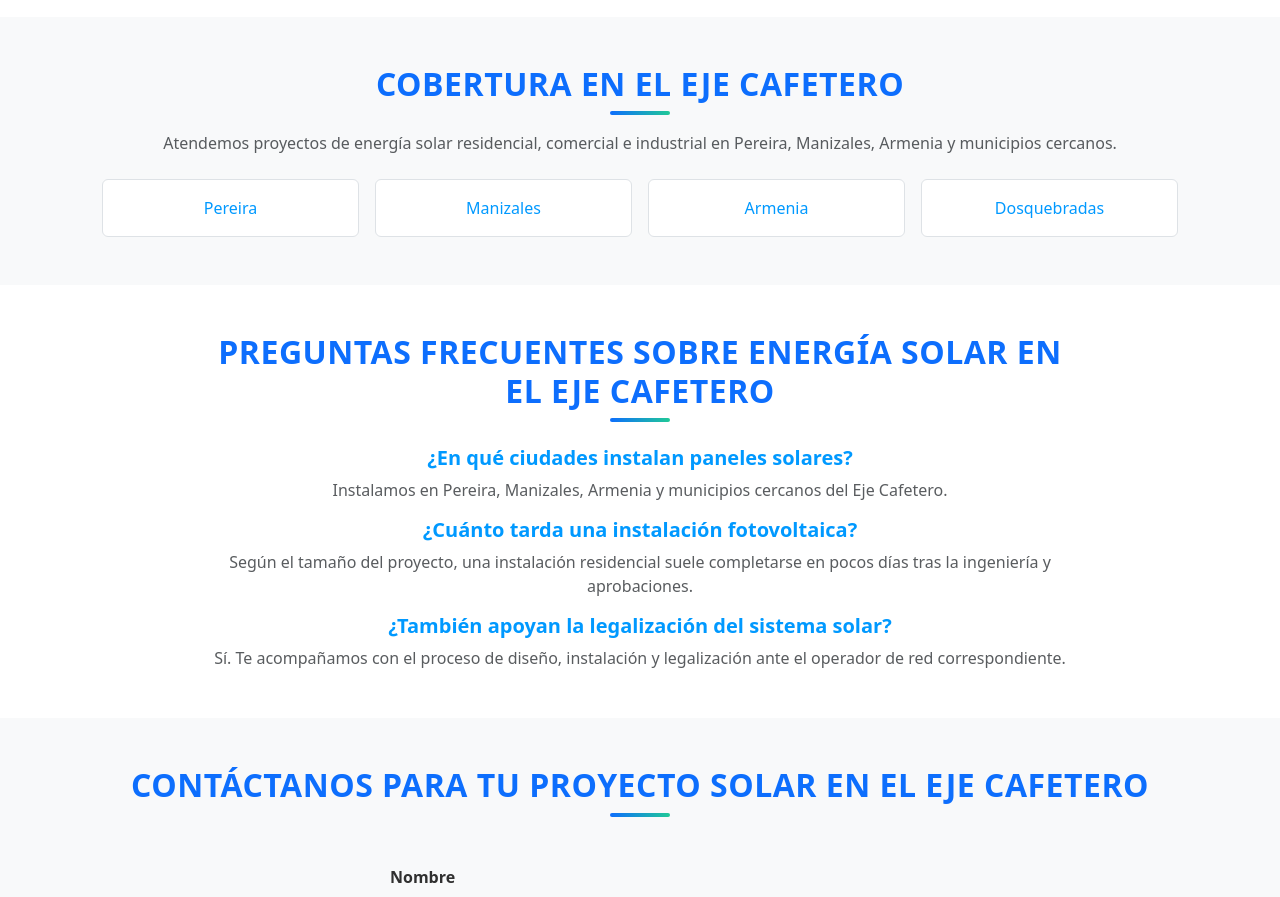
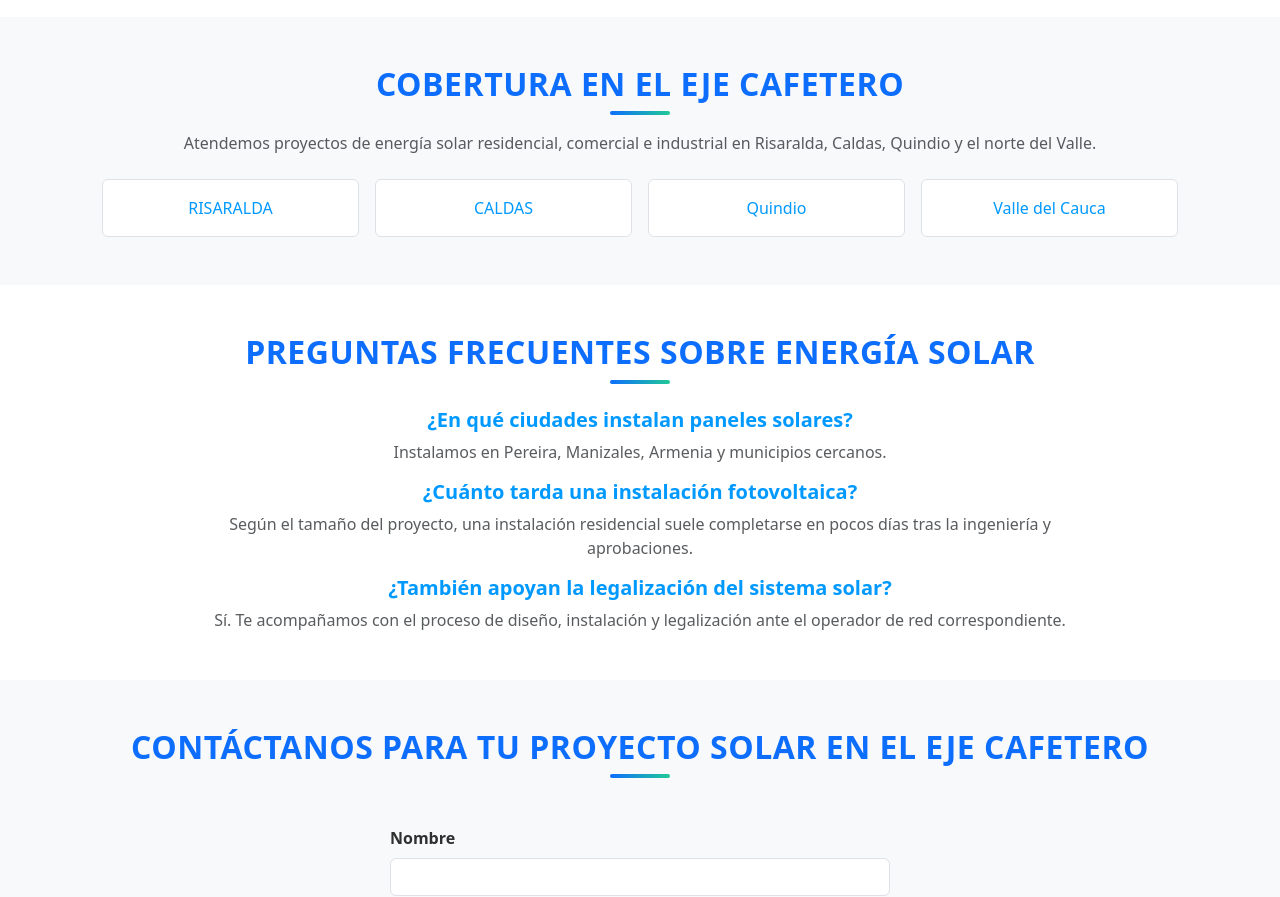
Before and after one commit to Khriztian9/landing-redsol, a React (Vite) app: page / in a window 1280 px wide. Shown: the part 3600-4497 px from the top of the page. Built offline with nearby package versions, Linux system fonts and the light colour scheme; no server answers.

Commit message:
Update App.jsx

```diff
--- a/src/App.jsx
+++ b/src/App.jsx
@@ -244,16 +244,16 @@ function App() {
                 <div id="carouselProyectos" className="carousel slide shadow-sm rounded overflow-hidden" data-bs-ride="carousel">
                   <div className="carousel-inner">
                     <div className="carousel-item active" data-aos="zoom-in" data-aos-delay="300">
-                      <img src="/proyecto1.jpg" className="d-block w-100" alt="Instalación de paneles solares proyecto 1 en Colombia" loading="lazy" />
+                      <img src="/proyecto1.jpg" className="d-block w-100" alt="Instalación de 12 paneles solares residenciales" loading="lazy" />
                     </div>
                     <div className="carousel-item" data-aos="zoom-in" data-aos-delay="300">
-                      <img src="/proyecto2.jpg" className="d-block w-100" alt="Sistema fotovoltaico residencial proyecto 2" loading="lazy" />
+                      <img src="/proyecto2.jpg" className="d-block w-100" alt="Sistema fotovoltaico residencial " loading="lazy" />
                     </div>
                     <div className="carousel-item" data-aos="zoom-in" data-aos-delay="300">
-                      <img src="/proyecto3.jpg" className="d-block w-100" alt="Proyecto solar comercial 3 de Red Sol" loading="lazy" />
+                      <img src="/proyecto3.jpg" className="d-block w-100" alt="Instalación de 48 paneles solares residenciales" loading="lazy" />
                     </div>
                     <div className="carousel-item" data-aos="zoom-in" data-aos-delay="300">
-                      <img src="/proyecto5.jpg" className="d-block w-100" alt="Montaje de inversores y paneles proyecto 5" loading="lazy" />
+                      <img src="/proyecto5.jpg" className="d-block w-100" alt="energía solar industrial" loading="lazy" />
                     </div>
                   </div>
                   <button className="carousel-control-prev" type="button" data-bs-target="#carouselProyectos" data-bs-slide="prev">
@@ -272,13 +272,13 @@ function App() {
               <div className="container">
                 <h2 className="text-center fw-bold text-primary mb-3">Cobertura en el Eje Cafetero</h2>
                 <p className="text-center text-muted mb-4">
-                  Atendemos proyectos de energía solar residencial, comercial e industrial en Pereira, Manizales, Armenia y municipios cercanos.
+                  Atendemos proyectos de energía solar residencial, comercial e industrial en Risaralda, Caldas, Quindio y el norte del Valle.
                 </p>
                 <div className="row g-3 justify-content-center">
-                  <div className="col-md-3 col-6"><div className="border rounded p-3 text-center bg-white">Pereira</div></div>
-                  <div className="col-md-3 col-6"><div className="border rounded p-3 text-center bg-white">Manizales</div></div>
-                  <div className="col-md-3 col-6"><div className="border rounded p-3 text-center bg-white">Armenia</div></div>
-                  <div className="col-md-3 col-6"><div className="border rounded p-3 text-center bg-white">Dosquebradas</div></div>
+                  <div className="col-md-3 col-6"><div className="border rounded p-3 text-center bg-white">RISARALDA</div></div>
+                  <div className="col-md-3 col-6"><div className="border rounded p-3 text-center bg-white">CALDAS</div></div>
+                  <div className="col-md-3 col-6"><div className="border rounded p-3 text-center bg-white">Quindio</div></div>
+                  <div className="col-md-3 col-6"><div className="border rounded p-3 text-center bg-white">Valle del Cauca</div></div>
                 </div>
               </div>
             </section>
@@ -286,10 +286,10 @@ function App() {
             {/* FAQ SEO */}
             <section id="faq-solar" className="py-5 bg-white" data-aos="fade-up" data-aos-delay="100">
               <div className="container" style={{ maxWidth: 900 }}>
-                <h2 className="text-center fw-bold text-primary mb-4">Preguntas frecuentes sobre energía solar en el Eje Cafetero</h2>
+                <h2 className="text-center fw-bold text-primary mb-4">Preguntas frecuentes sobre energía solar </h2>
                 <div className="mb-3">
                   <h3 className="h5 fw-semibold">¿En qué ciudades instalan paneles solares?</h3>
-                  <p className="text-muted mb-0">Instalamos en Pereira, Manizales, Armenia y municipios cercanos del Eje Cafetero.</p>
+                  <p className="text-muted mb-0">Instalamos en Pereira, Manizales, Armenia y municipios cercanos.</p>
                 </div>
                 <div className="mb-3">
                   <h3 className="h5 fw-semibold">¿Cuánto tarda una instalación fotovoltaica?</h3>
```
